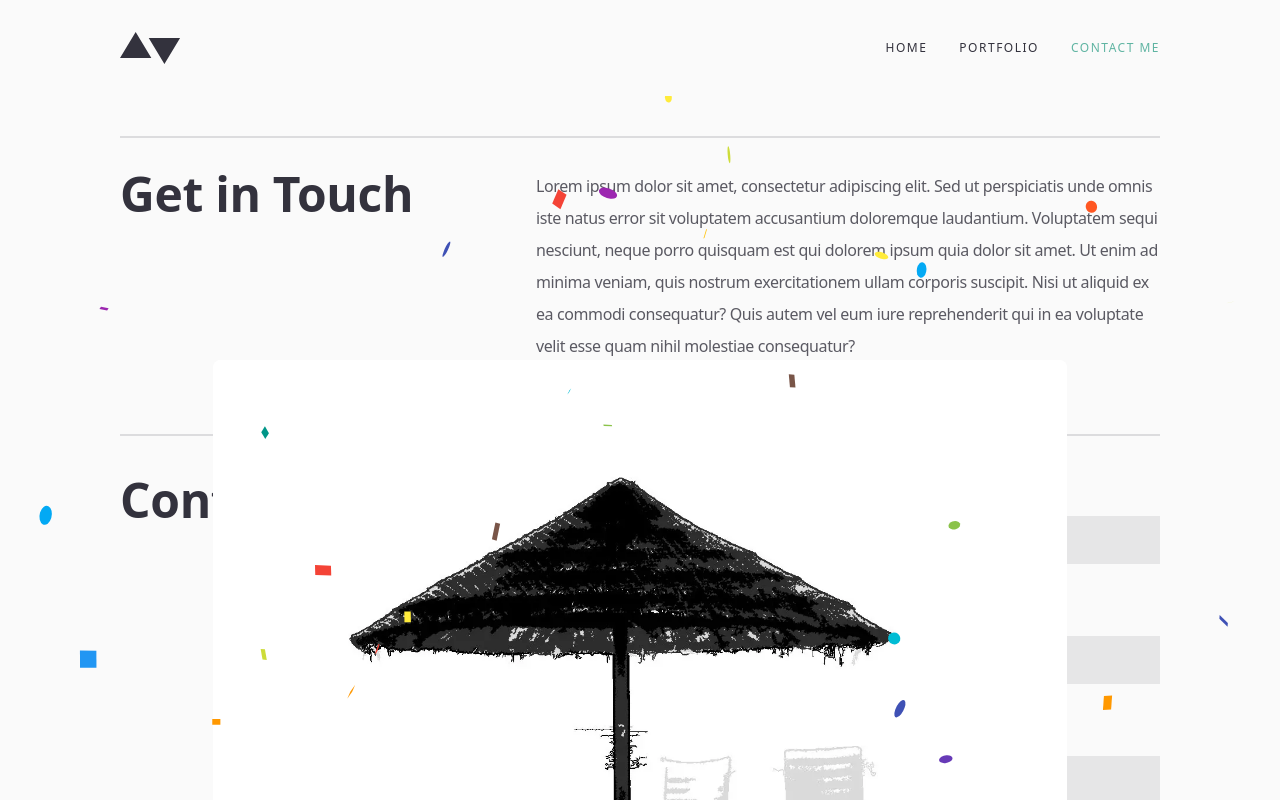
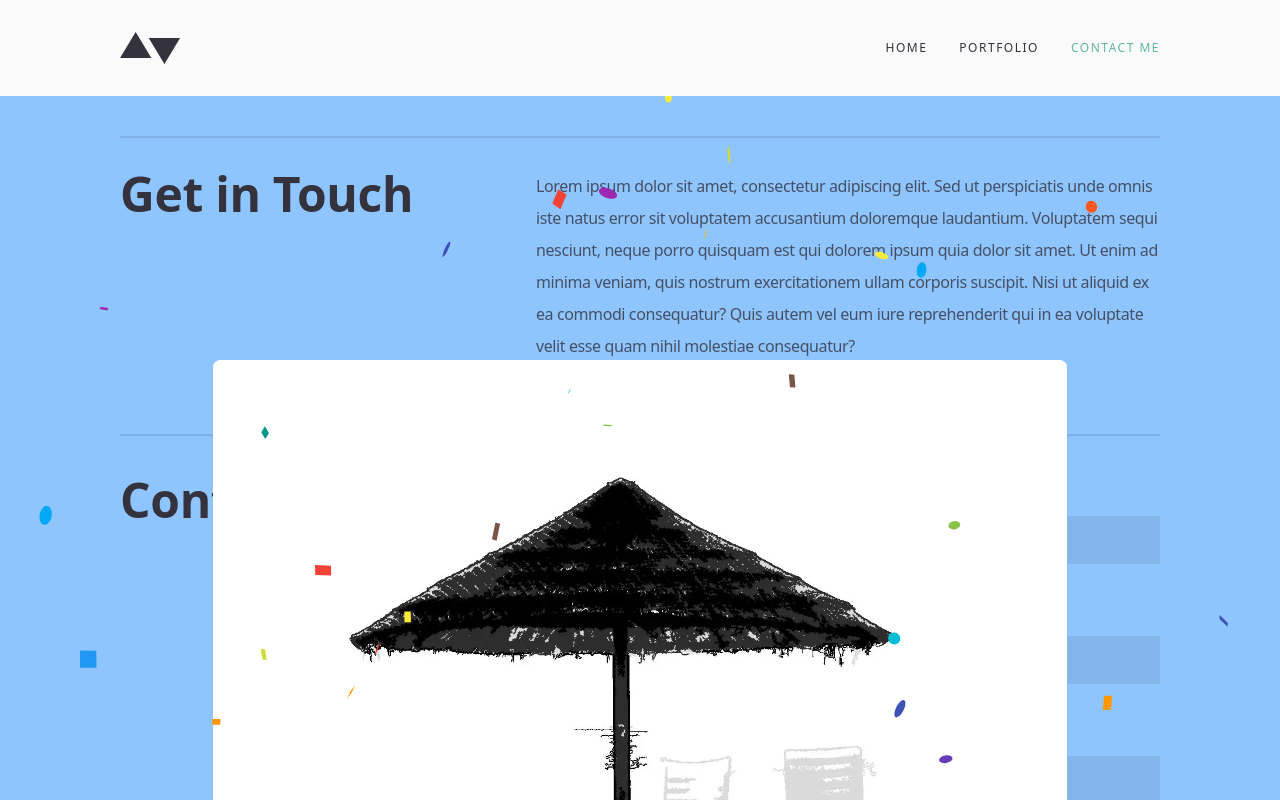
Before and after one commit to kellyky/Portfolio, a React (Vite) app: page /contact in a window 1280 px wide. Shown: the top 800 px of the page. Built offline with nearby package versions, Linux system fonts and the light colour scheme.

Commit message:
[wip-temp] Background color to blue
Rebase this out

```diff
--- a/src/pages/ContactPage.jsx
+++ b/src/pages/ContactPage.jsx
@@ -8,6 +8,7 @@ function ContactPage () {
 
   return (
     <main className={`
+      bg-blue-300
       grow flex flex-col
       ${ actionData?.success && 'blur-xs overflow-hidden' }
       `}
```
